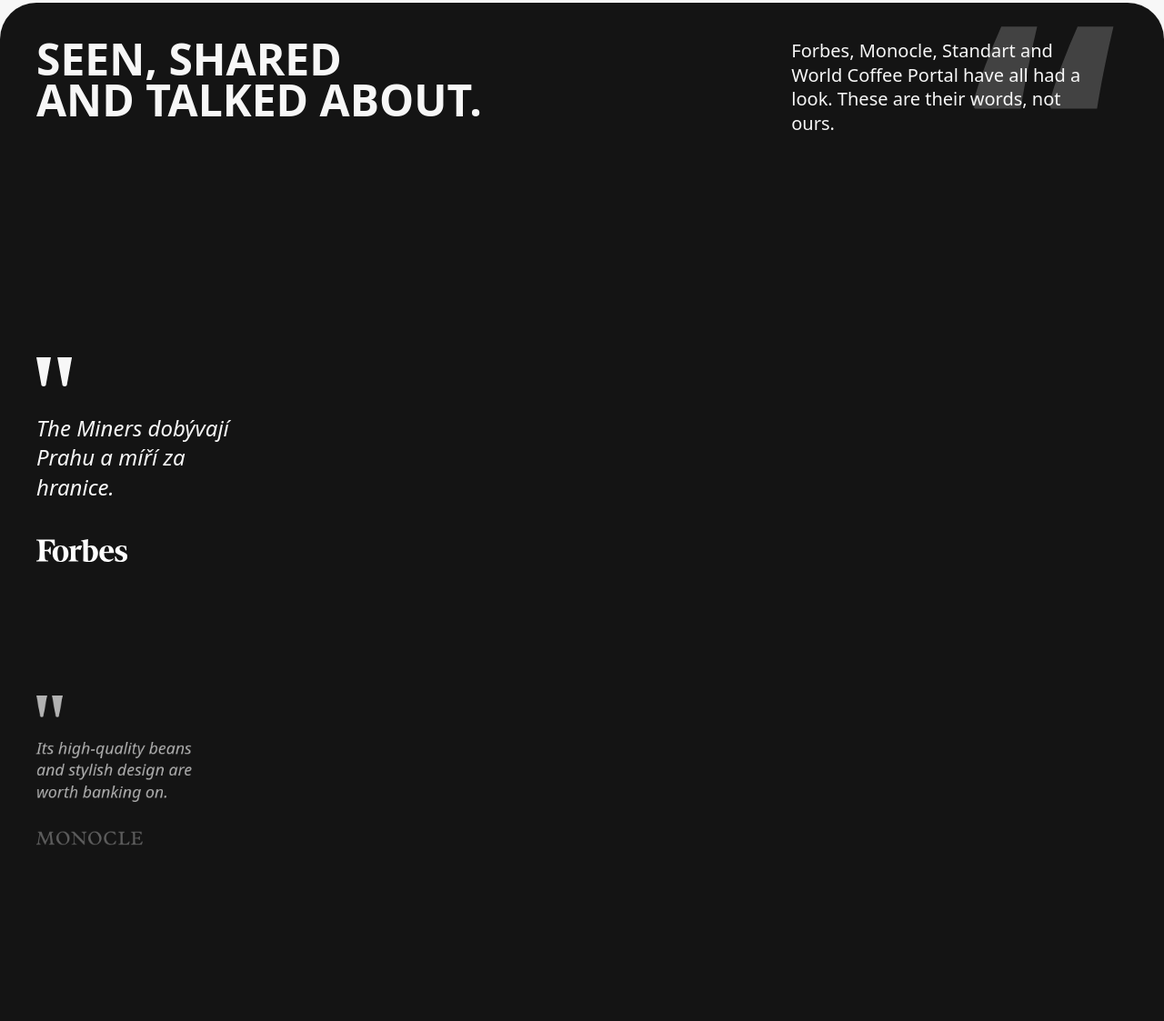
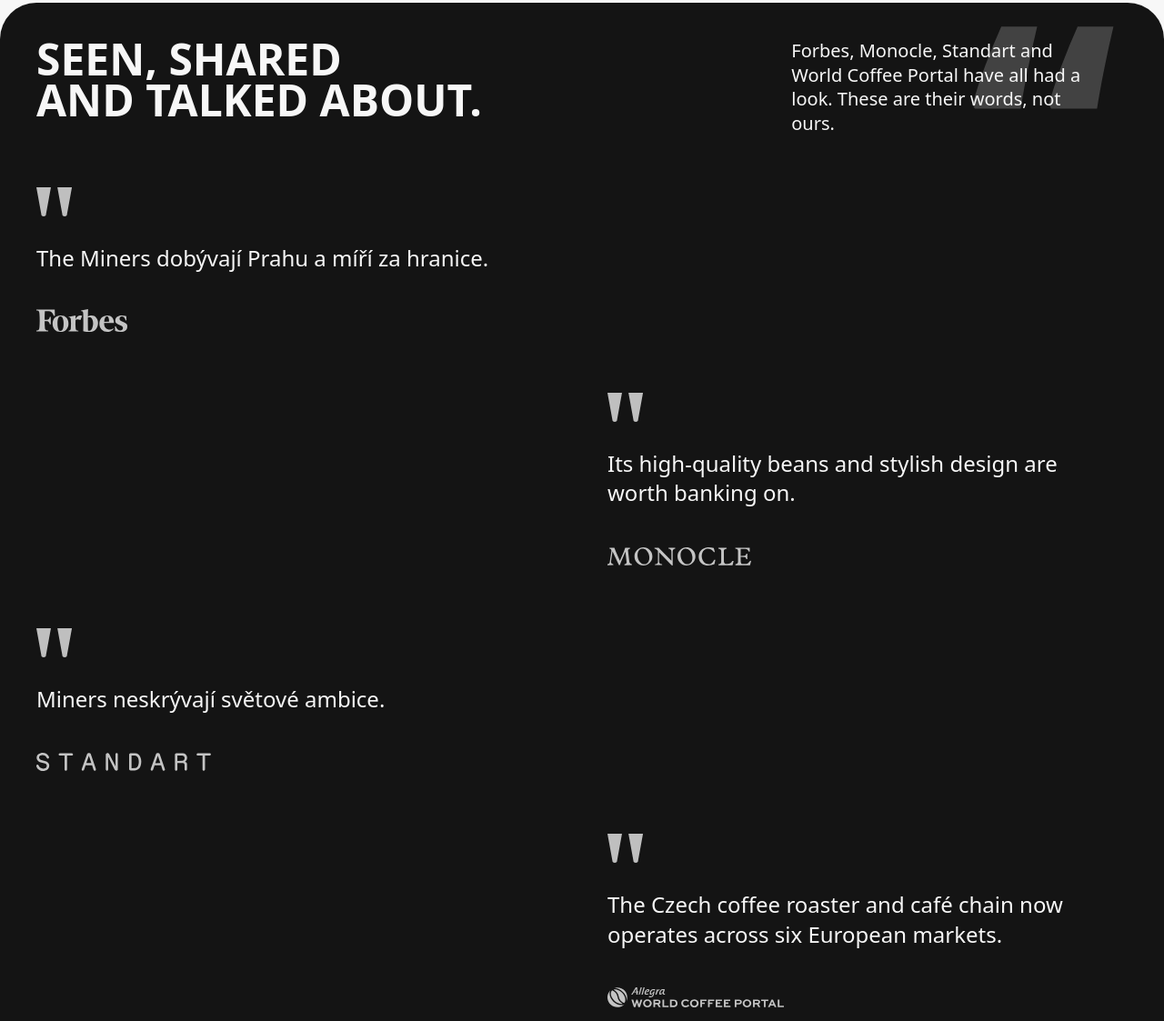
Before and after one commit to menshchikovpavel-debug/The-Miners-About-Us-Page, a plain HTML site: page index.html in a window 1280 px wide. Shown: the part 6244-7367 px from the top of the page at 91% size. Drawn offline with Linux system fonts and the light colour scheme; a web font is replaced by a local one.

Commit message:
Цитаты шашками вместо барабана
Секция поделена невидимой стеной пополам: нечётная цитата в левой
половине, следующая строкой ниже в правой. Колонку и строку проставляет
сборщик в app.js, поэтому порядок не зависит от числа цитат.

Барабан (#qrev, qrevGeo/qrevFrame) убран целиком, цитаты вернулись
в поток секции и снова участвуют в reveal.

Co-Authored-By: Claude Opus 5 <noreply@anthropic.com>

```diff
--- a/Assets/css/styles.css
+++ b/Assets/css/styles.css
@@ -333,23 +333,22 @@ h1,h2,h3,h4,p,dd,dt,figure{margin:0}
 #press .row{position:relative;z-index:1}
 #press .headrow{margin-bottom:var(--sp-1)}
 
-/* вертикальный барабан: активная цитата крупная и белая, соседние —
-   мельче и тусклее. Размер даёт transform, кегель остаётся токеном */
-.qrev{position:relative;z-index:1}
-.qrev__stick{position:sticky;top:0;height:100svh;
-  padding:var(--hdr-solid) 0 var(--pad-sec-b)}
-.qrev__frame{height:100%}
-.quotes{position:relative;height:100%;display:block;margin:0;padding:0;list-style:none}
-.quotes > li{position:absolute;left:0;top:0;width:100%;max-width:46ch;color:var(--white);
-  transform-origin:left top;will-change:transform,opacity}
+/* секция поделена невидимой стеной пополам: цитаты идут шашками —
+   одна слева, следующая ниже справа. Колонку и строку задаёт app.js */
+.quotes{display:grid;grid-template-columns:repeat(2,minmax(0,1fr));
+  column-gap:var(--sp-1);row-gap:var(--sp-1);position:relative}
+.quotes > li{color:var(--white);min-width:0}
 .quotes > li > i{display:block}
-.quotes__m{display:block;line-height:0;margin-bottom:var(--sp-3);color:inherit}
+.sec--dark .quotes__m{color:var(--grey)}
+.quotes__m{display:block;line-height:0;margin-bottom:var(--sp-3);
+  color:var(--grey);transition:color .3s ease}
 .quotes__m svg{height:32px;width:auto;display:block}
 .quotes blockquote{margin:0;max-width:none;font-size:var(--fs-sub);font-weight:400;
   line-height:1.35;color:inherit}
 .quotes__src{display:flex;align-items:center;margin-top:var(--sp-3);min-height:46px}
 /* the marks are solid artwork — knocked out white, then held back until hover */
-.quotes__src img{width:auto;max-width:230px;object-fit:contain;object-position:left center}
+.quotes__src img{width:auto;max-width:100%;object-fit:contain;object-position:left center;
+  opacity:.75;transition:opacity .3s ease}
 /* one optical size for a row of very different lockups */
 .quotes__src img[src*="monocle"],
 .quotes__src img[src*="standart"],
@@ -357,7 +356,8 @@ h1,h2,h3,h4,p,dd,dt,figure{margin:0}
 .quotes__src img[src*="forbes"]{height:25px}
 .quotes__src img[src*="wcp"]{height:22px}
 .quotes__src img[src*="arquitectura"]{height:31px}
-/* яркость задаёт барабан в app.js, поэтому hover здесь ничего не красит */
+.sec--dark .quotes > li:hover .quotes__m{color:var(--on-accent)}
+.quotes > li:hover .quotes__src img{opacity:1}
 
 /* ============================================================
    06 — collaborations, 3 × 3
@@ -496,7 +496,7 @@ h1,h2,h3,h4,p,dd,dt,figure{margin:0}
 
   /* ---- press: the mark sits on its quote, the quotes sit further apart ---- */
   .quotes__m svg{height:24px}
-  .qrev{margin-top:calc(-1 * var(--hdr-solid))}
+  .quotes{column-gap:var(--sp-2)}
   .quotes__m{font-size:30px;line-height:.48;margin-bottom:2px}
   .quotes blockquote{max-width:none}
   .quotes__src{margin-top:var(--sp-3)}
--- a/Assets/js/app.js
+++ b/Assets/js/app.js
@@ -58,7 +58,8 @@
       '<p' + (a.ph ? ' class="ph"' : '') + '>' + a.d + '</p></i></li>';
   }).join('');
 
-  $('#pressList').innerHTML = D.press.map(function (p) {
+  // шашками: нечётные в левой половине, чётные в правой, каждая на строку ниже
+  $('#pressList').innerHTML = D.press.map(function (p, i) {
     // a drawn mark, not a glyph — 22 × 18 units, set to 32 px tall in CSS
     var mark = '<span class="quotes__m" aria-hidden="true">' +
       '<svg viewBox="0 0 22 18" fill="currentColor" role="presentation">' +
@@ -67,7 +68,8 @@
       '</svg></span>';
     var logo = '<img src="Assets/marks/' + p.mark + '.svg?v=' + MARKV + '" alt="' + p.outlet + '" loading="lazy">';
     var src = p.url ? '<a href="' + p.url + '" target="_blank" rel="noopener">' + logo + '</a>' : logo;
-    return '<li><i>' + mark + '<blockquote>' + p.quote + '</blockquote>' +
+    return '<li class="up" style="grid-row:' + (i + 1) + ';grid-column:' + (i % 2 ? 2 : 1) + '"><i>' +
+      mark + '<blockquote>' + p.quote + '</blockquote>' +
       '<div class="quotes__src">' + src + '</div></i></li>';
   }).join('');
 
@@ -267,48 +269,6 @@
       c.style.opacity = o.toFixed(3);
       c.style.zIndex = String(Math.round(60 - t * 4));
       c.style.transform = 'translate(' + x.toFixed(1) + 'px,' + y.toFixed(1) + 'px)';
-    });
-  }
-
-  /* ============================================================
-     press — вертикальный барабан цитат: активная крупная и белая,
-     соседние мельче и тусклее. Кегель не трогаем — размер даёт scale
-     ============================================================ */
-  var qrev = $('#qrev'), qframe = qrev && qrev.querySelector('.qrev__frame');
-  var qcards = qrev ? [].slice.call($('#pressList').children) : [];
-  var QN = qcards.length;
-  var qG = { step: 200, anchor: 0 };
-
-  function qrevGeo() {
-    if (!qrev || !QN) return;
-    var h = qframe.clientHeight;
-    var tallest = 0;
-    qcards.forEach(function (c) { tallest = Math.max(tallest, c.offsetHeight); });
-    qG.step = Math.max(tallest + (narrow() ? 26 : 40), Math.round(h * .2));
-    qG.anchor = Math.round(h * .16);
-    qrev.style.height = (vh() + (QN - 1) * vh() * .55) + 'px';
-  }
-
-  function qrevFrame() {
-    if (!qrev || !QN) return;
-    var r = qrev.getBoundingClientRect(), runway = r.height - vh();
-    if (runway <= 0) return;
-    var cur = clamp(-r.top / runway, 0, 1) * (QN - 1);
-    qcards.forEach(function (c, i) {
-      var d = i - cur, a = Math.abs(d);
-      if (a > 2.8) { c.style.visibility = 'hidden'; return; }
-      var s = clamp(1 - .26 * a, .48, 1);
-      // белый на активной, дальше гаснет — серый получается из прозрачности,
-      // чтобы в палитре остался только #F7F7F7
-      var o = a <= 1 ? 1 - .3 * a : clamp(.7 - .33 * (a - 1), 0, .7);
-      var k = clamp(1 - a, 0, 1);
-      var y = qG.anchor + qG.step * (d < 0 ? d * .72 : d);
-      c.style.visibility = 'visible';
-      c.style.opacity = o.toFixed(3);
-      c.style.zIndex = String(Math.round(40 - a * 4));
-      c.style.transform = 'translateY(' + y.toFixed(1) + 'px) scale(' + s.toFixed(3) + ')';
-      var im = c.querySelector('.quotes__src img');
-      if (im) im.style.opacity = (.45 + .55 * k).toFixed(3);
     });
   }
 
@@ -570,7 +530,6 @@
     measureNums();
     listRows();
     drumGeo();
-    qrevGeo();
     heroLines();
     fitHeads();
     levelHeads('.dcard__t');
@@ -582,7 +541,7 @@
   function frameTick() {
     lastFrame = performance.now();
     try {
-      revealFrame(); numsFrame(); drumFrame(); qrevFrame(); listFrame(); hdrState();
+      revealFrame(); numsFrame(); drumFrame(); listFrame(); hdrState();
     } finally {
       ticking = false;          // a throw must never strand the loop
     }
--- a/index.html
+++ b/index.html
@@ -8,7 +8,7 @@
 <title>The Miners — About us</title>
 <meta name="description" content="The Miners — a specialty coffee roastery and coffee shop chain. Prague, since 2019.">
 <link rel="icon" href="Assets/svg/mark.svg">
-<link rel="stylesheet" href="Assets/css/styles.css?v=1795609630">
+<link rel="stylesheet" href="Assets/css/styles.css?v=1795610251">
 </head>
 <body>
 
@@ -168,13 +168,7 @@
       <h2 class="h2"><span class="up"><i>Seen, shared</i></span><span class="up"><i>and talked about.</i></span></h2>
       <div class="headrow__t up"><i><p>Forbes, Monocle, Standart and World Coffee Portal have all had a look. These are their words, not ours.</p></i></div>
     </div>
-  </div>
-  <div class="qrev" id="qrev">
-    <div class="qrev__stick">
-      <div class="row qrev__frame">
-        <ul class="quotes" id="pressList"></ul>
-      </div>
-    </div>
+    <ul class="quotes" id="pressList"></ul>
   </div>
 </section>
 
@@ -269,7 +263,7 @@
   </div>
 </footer>
 
-<script src="Assets/js/data.js?v=1795609630"></script>
-<script src="Assets/js/app.js?v=1795609630"></script>
+<script src="Assets/js/data.js?v=1795610251"></script>
+<script src="Assets/js/app.js?v=1795610251"></script>
 </body>
 </html>
```
